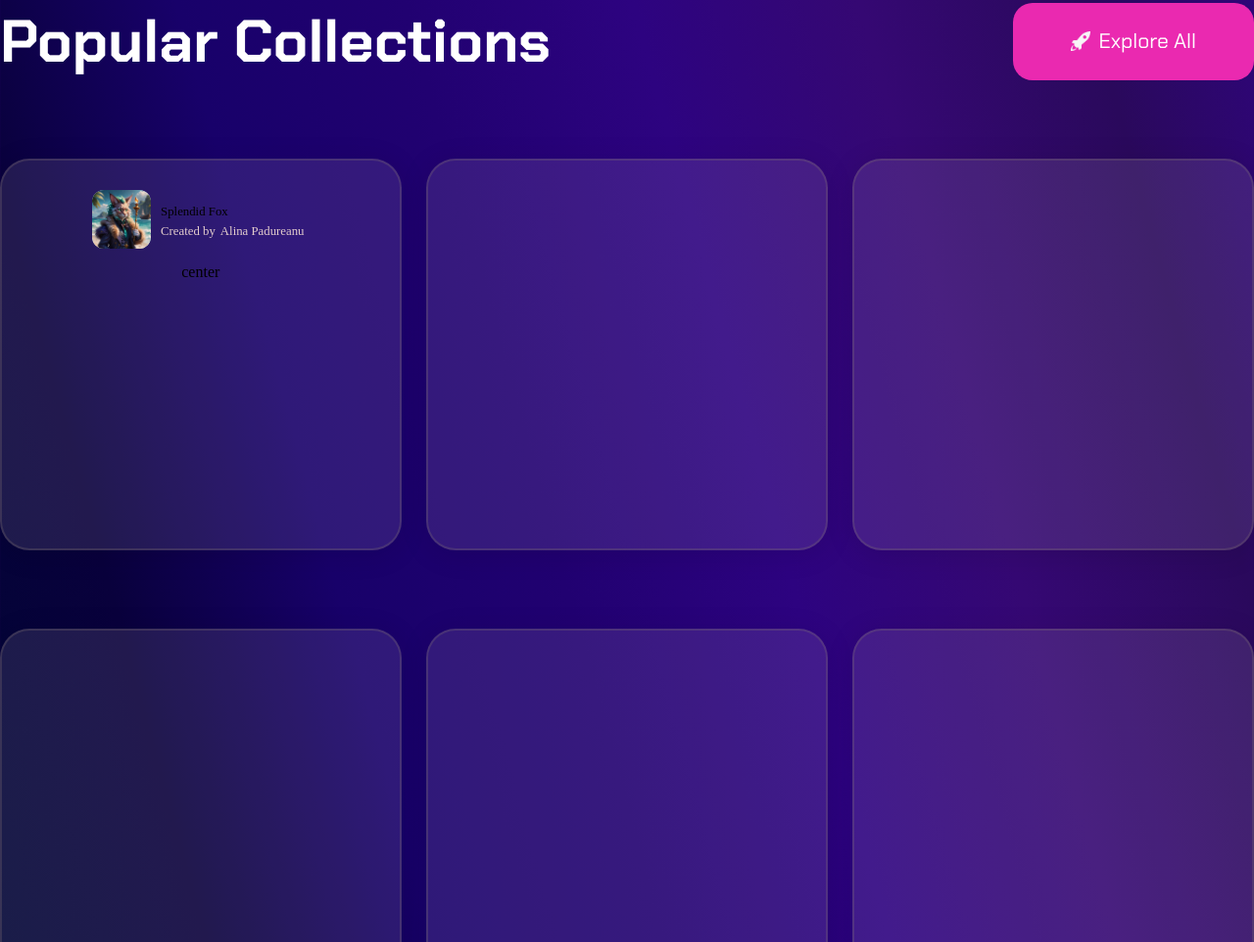
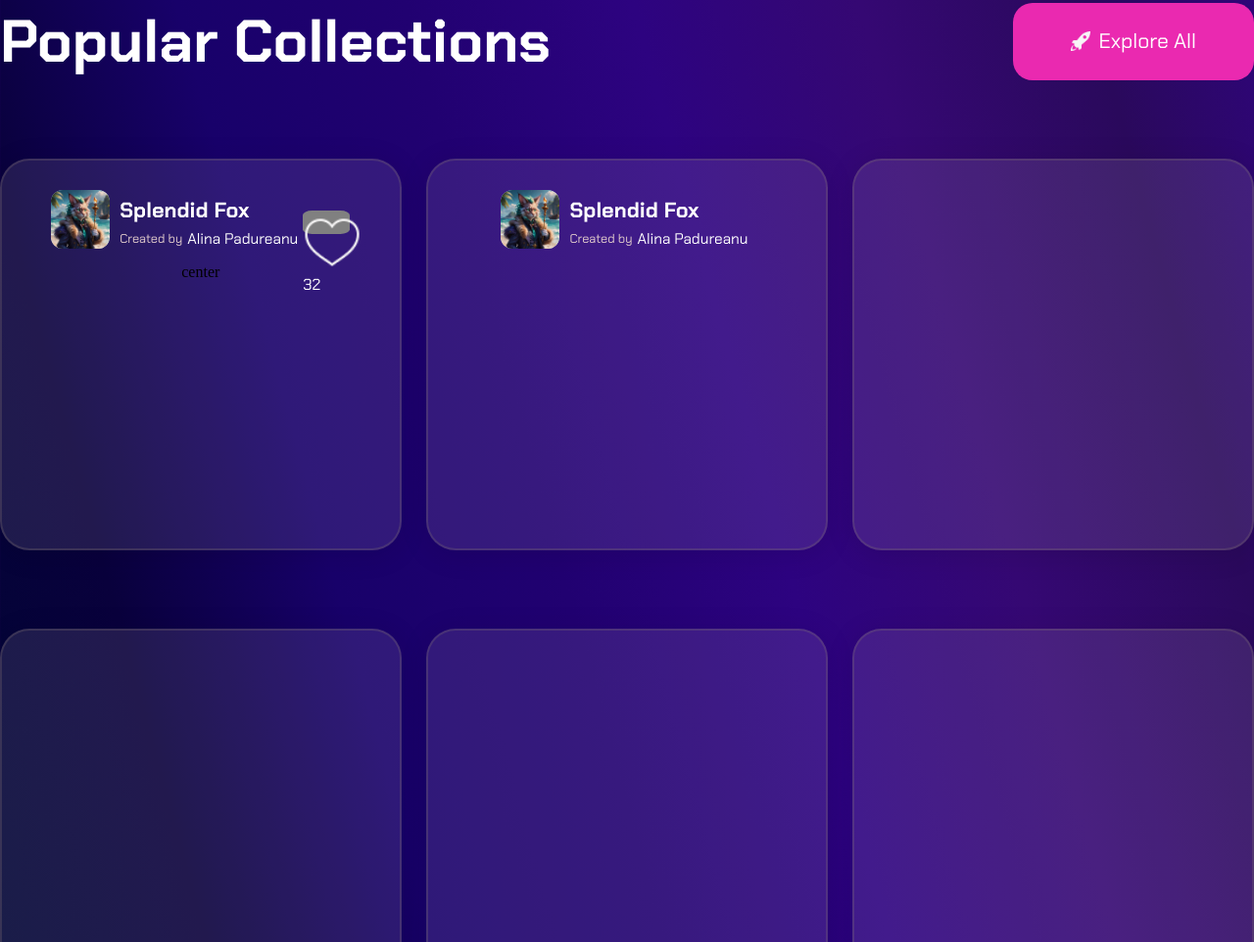
Before and after one commit to Alina010234/homework, a plain HTML site: page Art-Fantasy/art.html in a window 1280 px wide. Shown: the part 3620-4582 px from the top of the page at 98% size. Drawn offline with Linux system fonts and the light colour scheme.

Commit message:
add code

```diff
--- a/Art-Fantasy/art.css
+++ b/Art-Fantasy/art.css
@@ -68,7 +68,7 @@ h3 {
   /* font-family: sa; */
 }
 .color_gray {
-  color: rgb(226, 204, 204);;
+  color: rgb(226, 204, 204);
 }
 .header {
   position: absolute;
@@ -1177,13 +1177,23 @@ img {
   justify-content: space-between;
   align-items: center;
   flex-direction: row;
+  font-family: chakra petch;
+  color: white;
 }
 .s5human-icon img {
   width: 60px;
   height: 60px;
   border-radius: 20%;
 }
-.s5-name {
+.s5-name .created p:not(.color_gray) {
+  color: white;
+  font-size: 1.2em;
+}
+.s5-glass-icon {
+  width: 3em;
+  height: 1.5em;
+  border-radius: 20%;
+  background-color: grey;
 }
 .s5row2 {
   width: 100%;
--- a/Art-Fantasy/art.html
+++ b/Art-Fantasy/art.html
@@ -597,19 +597,38 @@
                 <div class="human-icon s5human-icon">
                   <img src="./assets/s5icon1.jpg" alt="s5icon1" />
                   <div class="name s5-name">
-                    <p>Splendid Fox</p>
+                    <h3>Splendid Fox</h3>
                     <div class="created">
                       <div class="s5title">
                         <p class="color_gray">Created by</p>
                       </div>
-                      <p class="color_gray">Alina Padureanu</p>
+                      <p>Alina Padureanu</p>
+                    </div>
+                  </div>
+                </div>
+                <div class="s5-glass-icon">
+                  <img src="./assets/icons8-heart-50.png" alt="hearts5" />
+                  <div class="s5-glass-number">32</div>
+                </div>
+              </div>
+              <div class="s5glass-body">center</div>
+            </div>
+            <div class="s5glass-up2 s5glass-up">
+              <div class="s5glass-header">
+                <div class="human-icon s5human-icon">
+                  <img src="./assets/s5icon1.jpg" alt="s5icon1" />
+                  <div class="name s5-name">
+                    <h3>Splendid Fox</h3>
+                    <div class="created">
+                      <div class="s5title">
+                        <p class="color_gray">Created by</p>
+                      </div>
+                      <p>Alina Padureanu</p>
                     </div>
                   </div>
                 </div>
               </div>
-              <div class="s5glass-body">center</div>
             </div>
-            <div class="s5glass-up2 s5glass-up"></div>
             <div class="s5glass-up3 s5glass-up"></div>
           </div>
           <div class="s5row2">
```
Also changed, not shown: Art-Fantasy/assets/icons8-heart-50.png (added).
